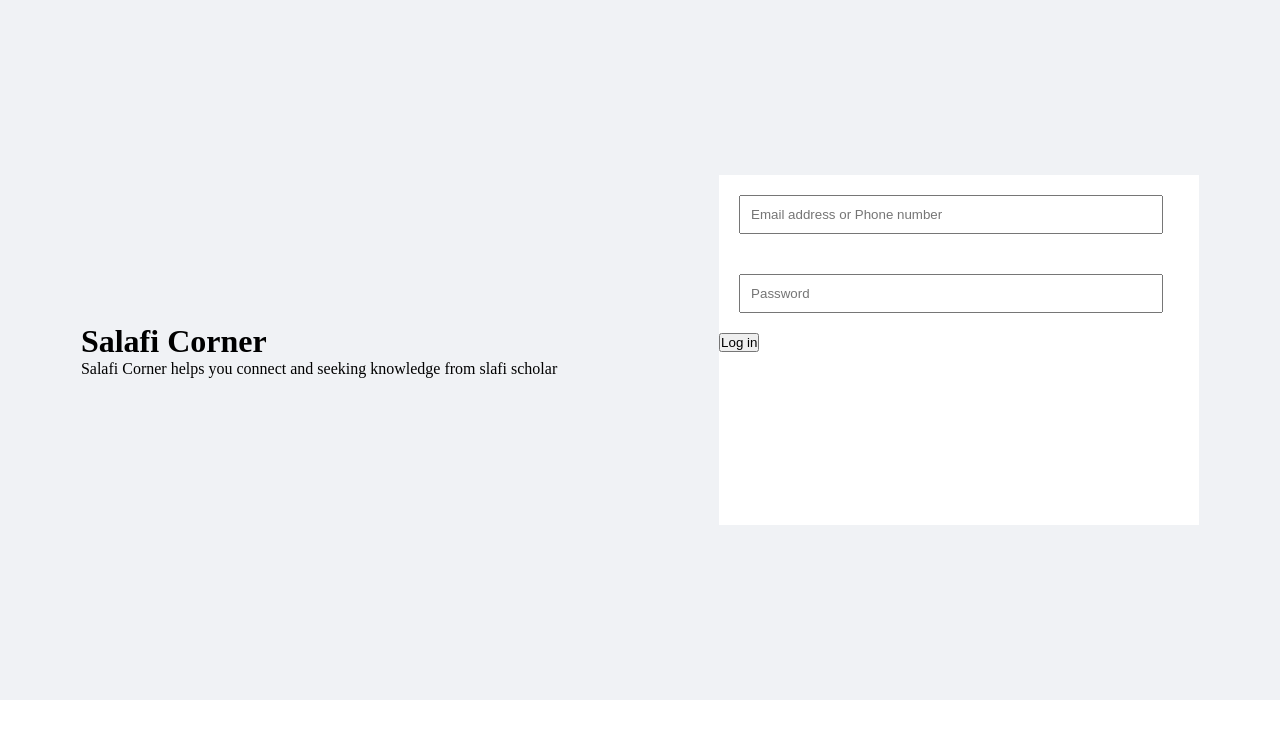
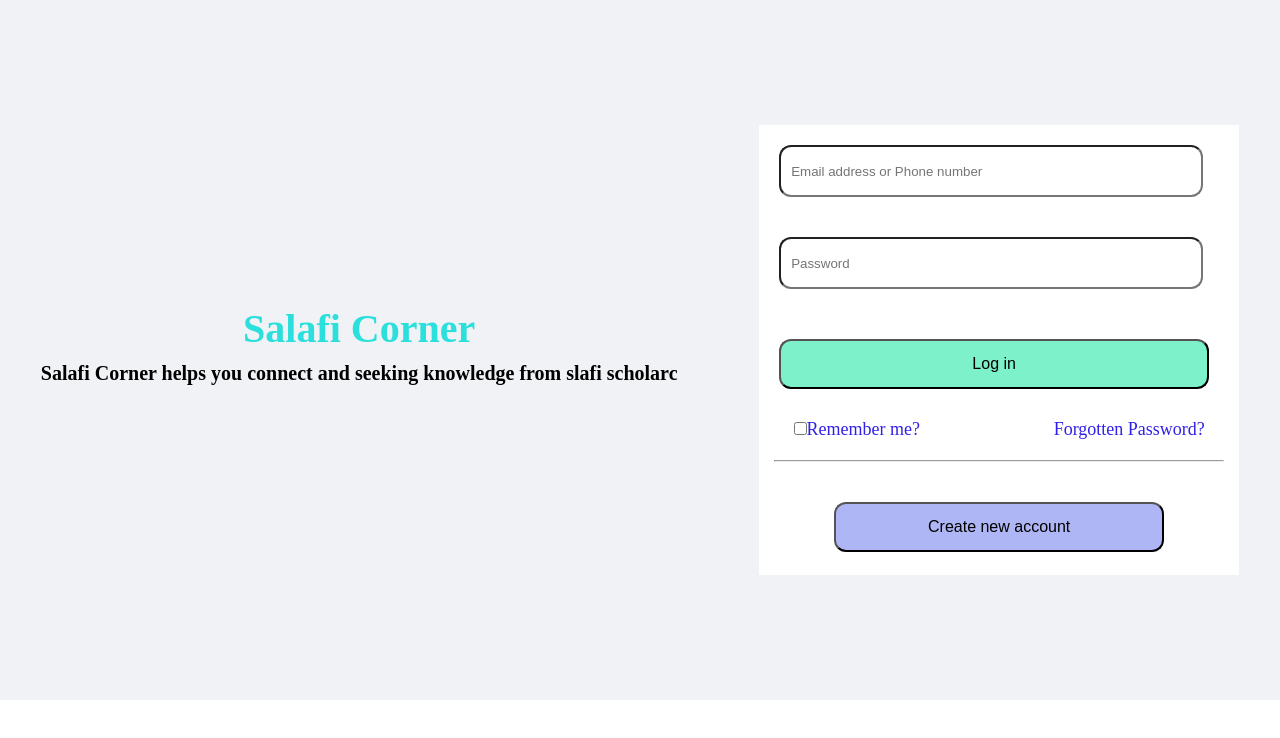
Before and after one commit to abubakar1010/Login_Page, a plain HTML site: page index.html in a window 1280 px wide. Drawn offline with Linux system fonts and the light colour scheme.

Commit message:
Complete - demo user login interface

```diff
--- a/index.html
+++ b/index.html
@@ -9,17 +9,26 @@
   <body>
     <header class="main">
         <div class="text">
-            <h1>Salafi Corner</h1>
-            <p>Salafi Corner helps you connect and seeking knowledge from slafi scholar</p>
+            <h1 class="main-text">Salafi Corner</h1>
+            <p class="des-text">Salafi Corner helps you connect and seeking knowledge from slafi scholarc</p>
         </div>
 
         <div class="log-int">
             <form action="">
-                <input type="email" name="user" id="user" placeholder="Email address or Phone number">
-                <input type="password" name="pass" id="pass" placeholder="Password">
+                <input type="email" name="user" id="user" placeholder="Email address or Phone number" class="inp">
+                <input type="password" name="pass" id="pass" placeholder="Password" class="inp">
                 <button type="submit" class="log">Log in</button>
             </form>
+            <div class="checking">
+                <form action="">
+                    <input type="checkbox" name="check" id="check">Remember me?
+                </form>
+                <p class="text-forgot">Forgotten Password?</p>
+            </div>
+            <hr>
+            <button class="btn">Create new account</button>
         </div>
+
     </header>
   </body>
 </html>
--- a/styles/login.css
+++ b/styles/login.css
@@ -1,26 +1,75 @@
-*{
+* {
   margin: 0;
   padding: 0;
 }
 
-
-.main{
+.main {
   background-color: rgb(240 242 245);
   height: 700px;
   display: flex;
   justify-content: space-around;
   align-items: center;
-
 }
-.log-int{
+.log-int {
   background-color: #ffffff;
   width: 480px;
 
-    height: 350px;
+  height: 450px;
 }
-input{
-    /* display: inline-block; */
+.inp {
+  display: inline-block;
   width: 400px;
   margin: 20px;
   padding: 10px;
+  height: 28px;
+  border-radius: 12px;
 }
+.log {
+  display: inline-block;
+  width: 430px;
+  margin: 30px 20px 20px;
+  font-size: medium;
+  height: 50px;
+  border-radius: 12px;
+  background-color: rgba(34, 232, 163, 0.585);
+}
+.text-forgot {
+
+  margin-left: 65px;
+}
+
+.checking {
+  display: flex;
+  justify-content: space-around;
+  align-items: center;
+  margin-top: 10px;
+  color: rgb(50 32 231);
+  font-size: large;
+}
+
+hr {
+  color: rgb(11, 172, 212);
+  margin: 20px 15px;
+}
+.btn {
+    display: inline-block;
+    width: 330px;
+    margin: 20px 75px 20px;
+    font-size: medium;
+    height: 50px;
+    border-radius: 12px;
+    background-color: rgb(27 48 226 / 35%);
+}
+.main-text{
+    color: #2adfdc;
+    text-align: center;
+    margin-bottom: 10px;
+    font-size: 40px;
+}
+.des-text{
+
+    text-align: center;
+    margin-bottom: 10px;
+    font-size: 20px;
+    font-weight: bolder;
+}
```
Lines whose indentation alone changed are shown as unchanged.
